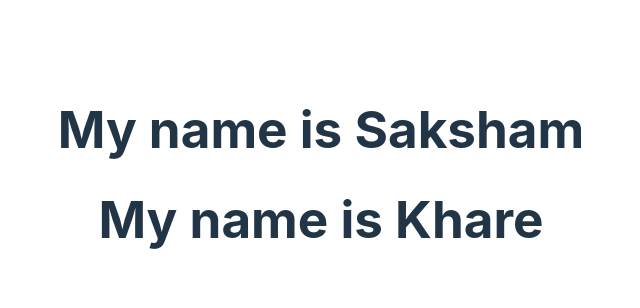
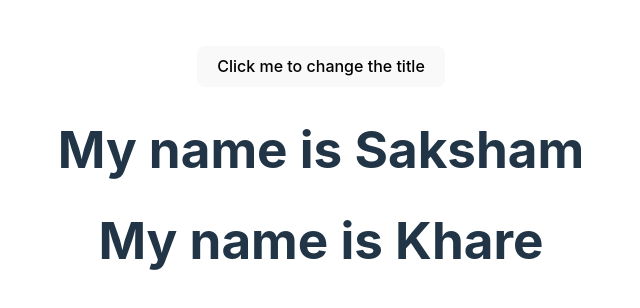
Before and after one commit to tyrex1829/hooksReact, a React app: page / in a window 1280 px wide. Shown: the part 226-534 px from the top of the page, without its empty margins (319-959 px from the left). Built offline with nearby package versions, Linux system fonts and the light colour scheme; the HTML template or start-up script is replaced by a standard one.

Commit message:
re-render

```diff
--- a/src/App.jsx
+++ b/src/App.jsx
@@ -3,11 +3,18 @@ import "./App.css";
 import Header from "./components/Header";
 
 function App() {
-  const [count, setCount] = useState(0);
+  const [name, setName] = useState("Saksham");
 
   return (
     <>
-      <Header x={"Saksham"} />
+      <button
+        onClick={() => {
+          setName(Math.random());
+        }}
+      >
+        Click me to change the title
+      </button>
+      <Header x={name} />
       <Header x={"Khare"} />
     </>
   );
```
